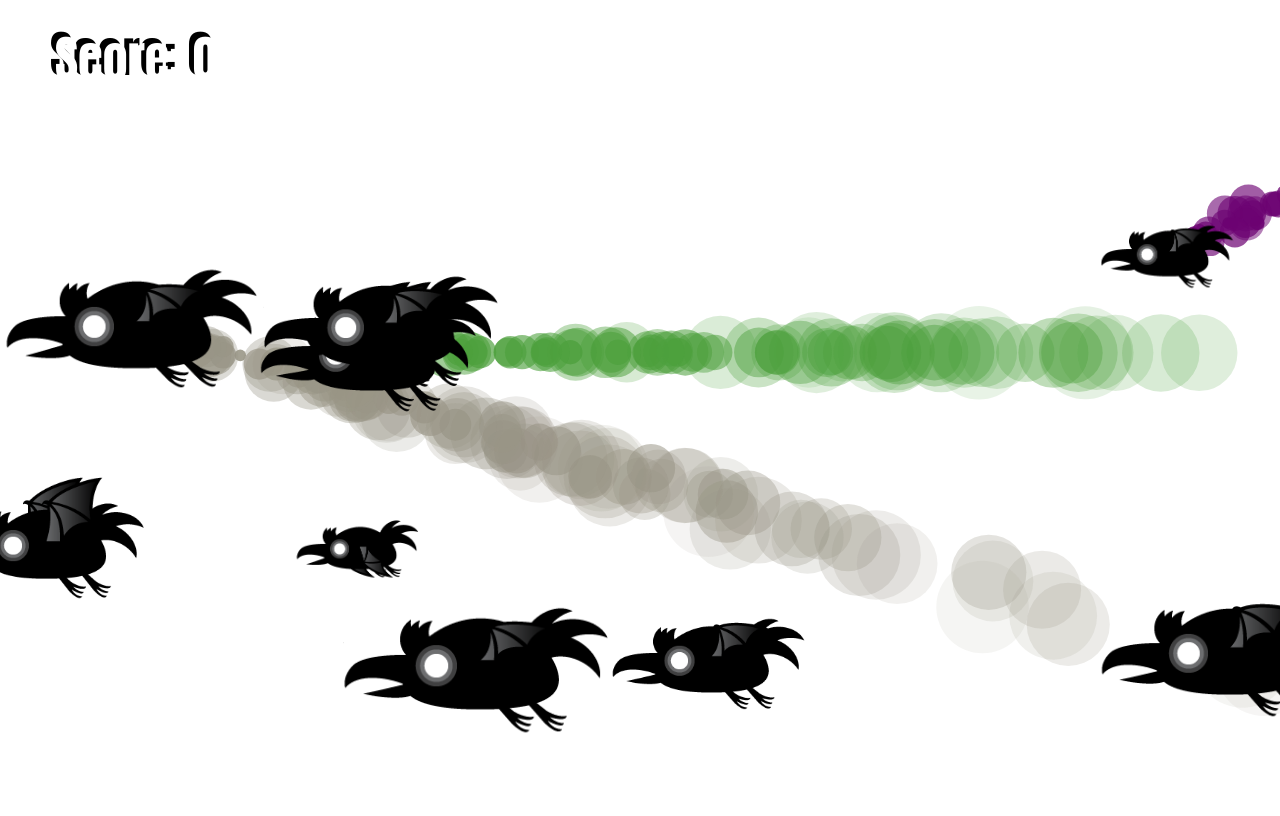
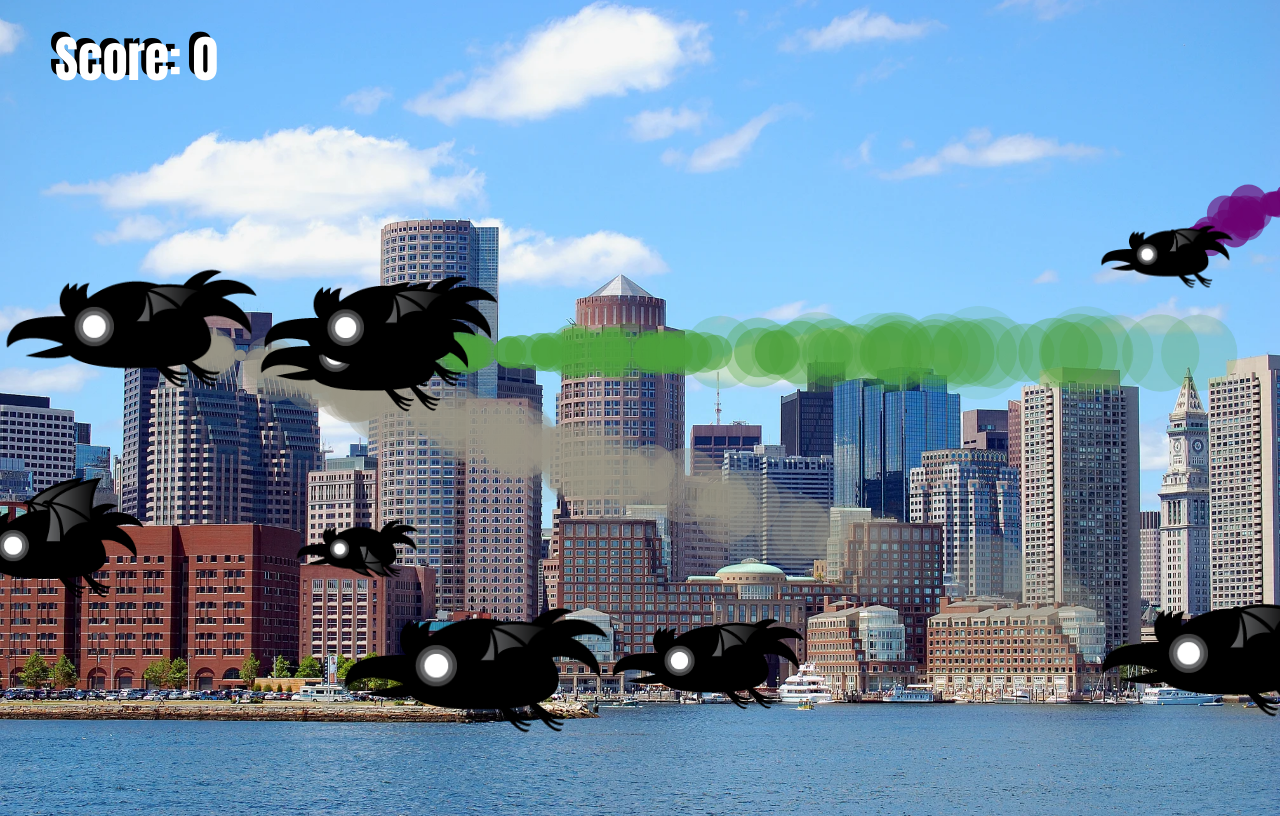
Before and after one commit to CrashedOut93/JS-Shooter-Game, a plain HTML site: page index.html in a window 1280 px wide. Drawn offline with Linux system fonts and the light colour scheme.

Commit message:
Final Cut

```diff
--- a/style.css
+++ b/style.css
@@ -1,8 +1,9 @@
 body{
     /* background: linear-gradient(125deg,  red, green, blue); */
-    background: 'images/wall.jpeg';
+    background: url('images/wall-3.jpeg') no-repeat center;
     width: 100vw;
     height: 100vh;
+    background-size: cover;
     overflow: hidden;
 }
 canvas{
```
Also changed, not shown: images/wall-2.jpeg (added), images/wall-3.jpeg (added).
